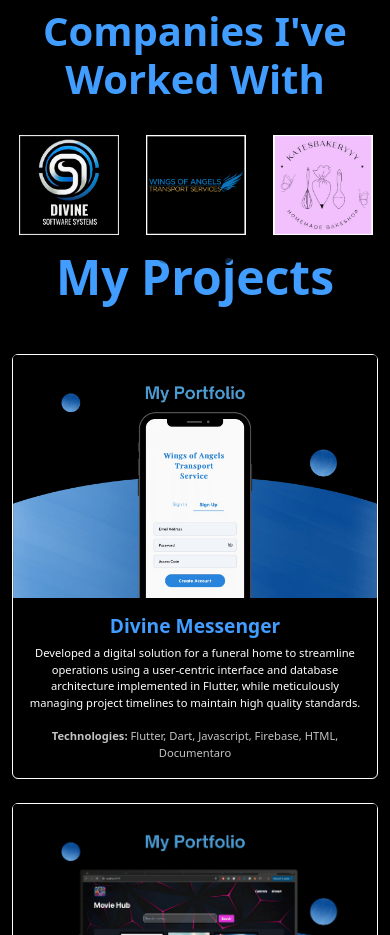
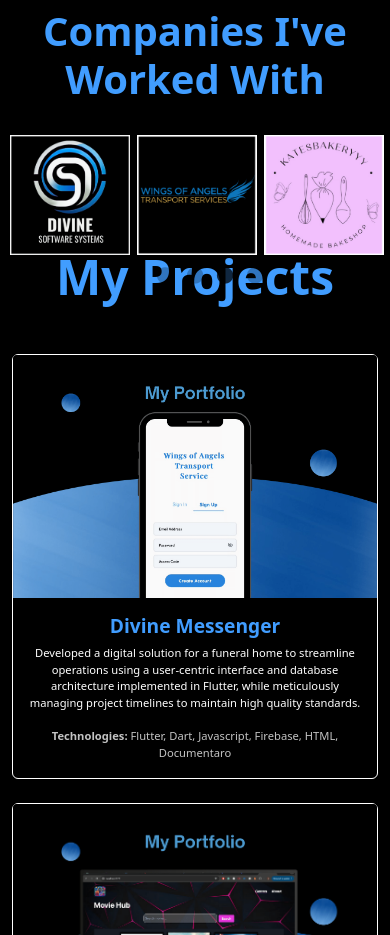
Before and after one commit to Joshua11l/public-portfolio, a React (Create React App) app: page / in a window 390 px wide. Shown: the part 3660-4595 px from the top of the page. Built offline with nearby package versions, Linux system fonts and the light colour scheme.

Commit message:
new adds

```diff
--- a/src/exp-folder/exp.css
+++ b/src/exp-folder/exp.css
@@ -136,7 +136,7 @@
     }
 
     .carousel-image {
-        width: 100px; /* Make the images small */
+        width: 120px; /* Make the images small */
         height: auto;
         display: block;
         margin: 0 auto;
--- a/src/navbar-folder/navbar.css
+++ b/src/navbar-folder/navbar.css
@@ -119,7 +119,7 @@
     top: 0;
     right: 0; /* Change to right */
     height: 100%;
-    width: 80%; /* Width of the slide-in menu */
+    width: 85%; /* Width of the slide-in menu */
     background-color: black !important;
     transform: translateX(100%); /* Start off-screen */
     animation: slideIn 0.4s forwards; /* Slide in animation */
```
